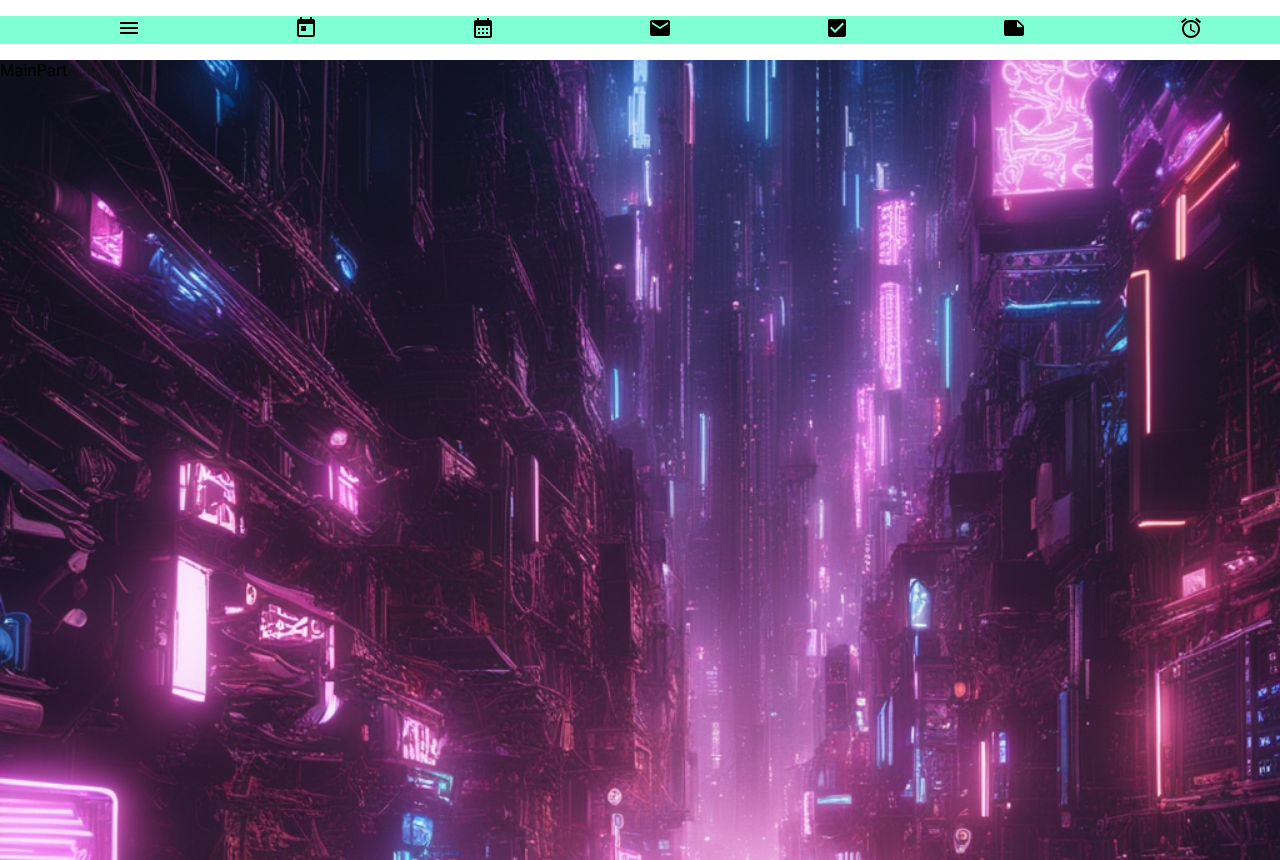
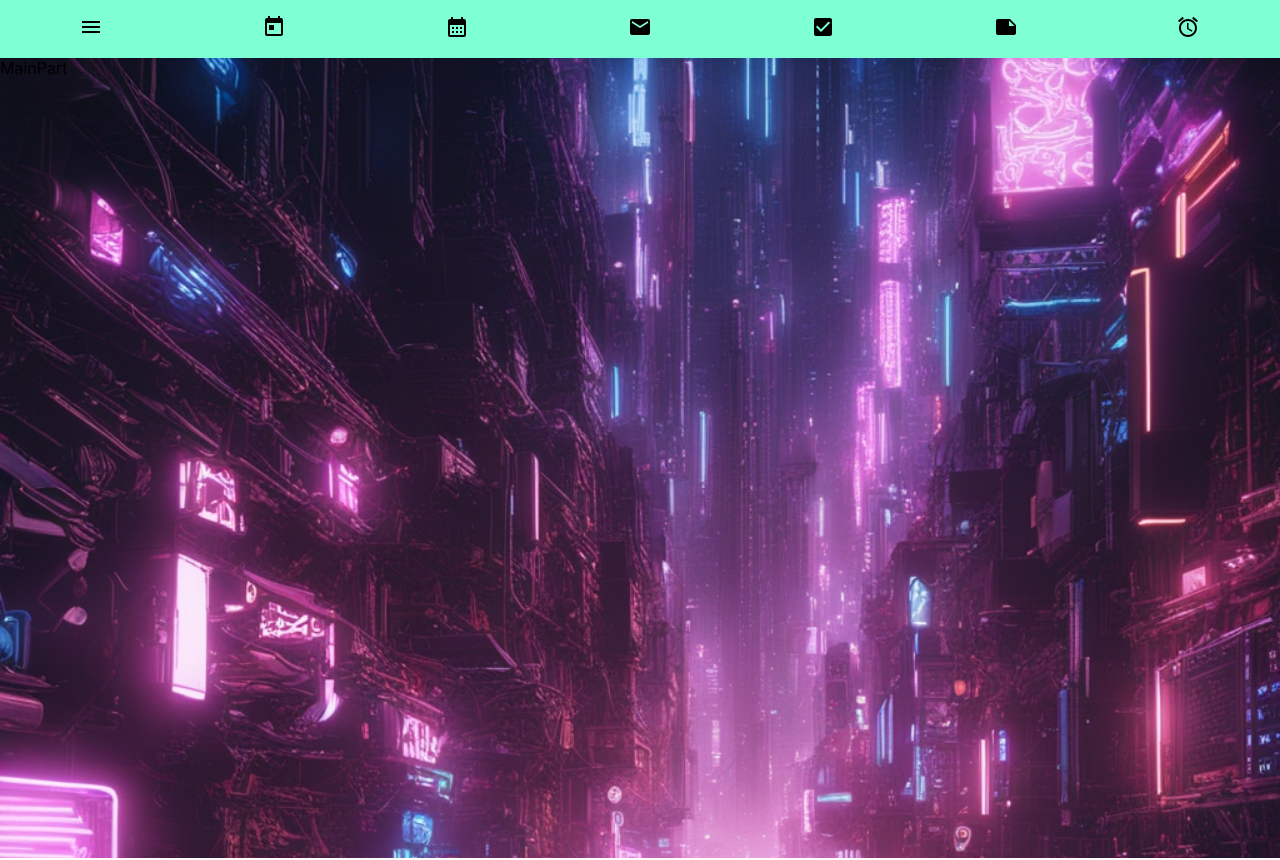
Before and after one commit to pedrambabazadeh/to-do-app, a React (Create React App) app: page / in a window 1280 px wide. Built offline with nearby package versions, Linux system fonts and the light colour scheme.

Commit message:
header design improved by adding padding and removing list margin

```diff
--- a/src/Components/Header/header.css
+++ b/src/Components/Header/header.css
@@ -3,12 +3,15 @@
     background-color: aquamarine ;
     width: 100%;
     position: relative;
+    padding:15px 0;
 }
 
 .header-ul
 {
     display: flex;
     justify-content: space-around;
+    margin: 0 auto;
+    padding:0;
 }
 
 .header-ul>li
```
